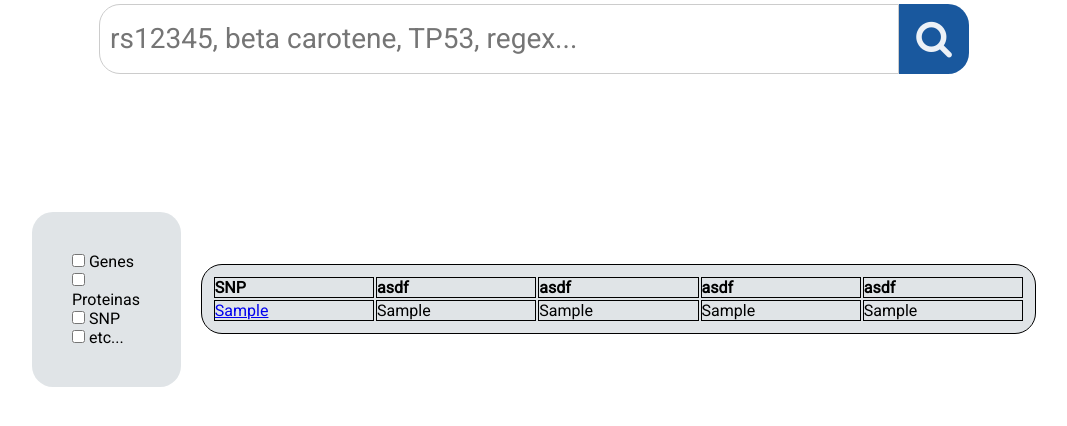
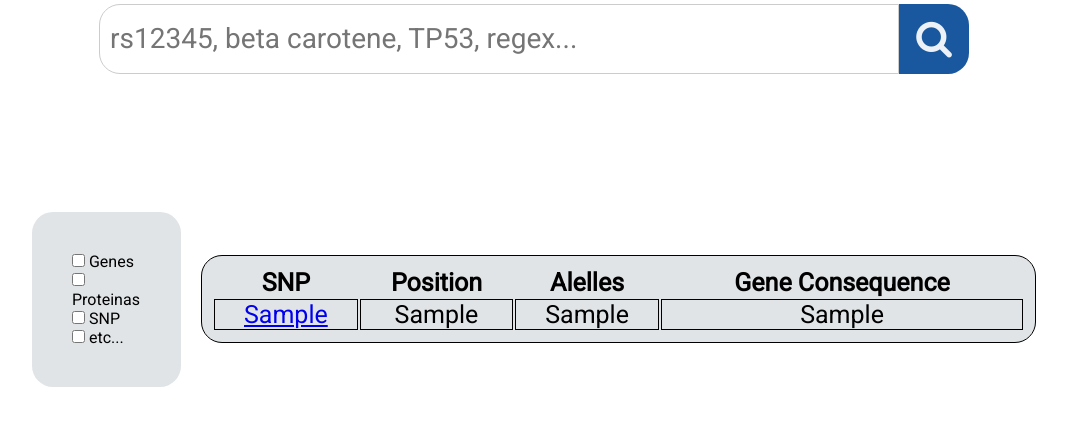
Before and after one commit to unir-dacc/vanda, a Django app: page / in a window 1280 px wide. Shown: the part 258-684 px from the top of the page, without its empty margins (106-1173 px from the left). Run offline with Django 4.2, Linux system fonts and the light colour scheme; tables that the repository leaves empty hold one stand-in row (values such as "Sample post"); a database or web service that is not in the repository returns one stand-in record (values such as "Sample title"); data that the repository does not hold is empty.

Commit message:
hotfix: change the columns names

```diff
--- a/web/static/web/style.css
+++ b/web/static/web/style.css
@@ -98,8 +98,12 @@ input[type="text"]:focus {
 }
 
 #main-table,
-th,
 td {
-	text-align: left;
+	text-align: center;
 	border: 1px, solid;
 }
+
+#main-table,
+th {
+	font-size: 25px;
+}
--- a/web/templates/web/index.html
+++ b/web/templates/web/index.html
@@ -64,10 +64,9 @@
 				<table id="main-table">
 					<tr>
 						<th>SNP</th>
-						<th>asdf</th>
-						<th>asdf</th>
-						<th>asdf</th>
-						<th>asdf</th>
+						<th>Position</th>
+						<th>Alelles</th>
+						<th>Gene Consequence</th>
 					</tr>
 					{% for item in search_list %}
 					<tr>
@@ -78,7 +77,6 @@
 								>{{ item.0 }}</a
 							>
 						</td>
-						<td>{{ item.1 }}</td>
 						<td>{{ item.2 }}</td>
 						<td>{{ item.3 }}</td>
 						<td>{{ item.4 }}</td>
```
